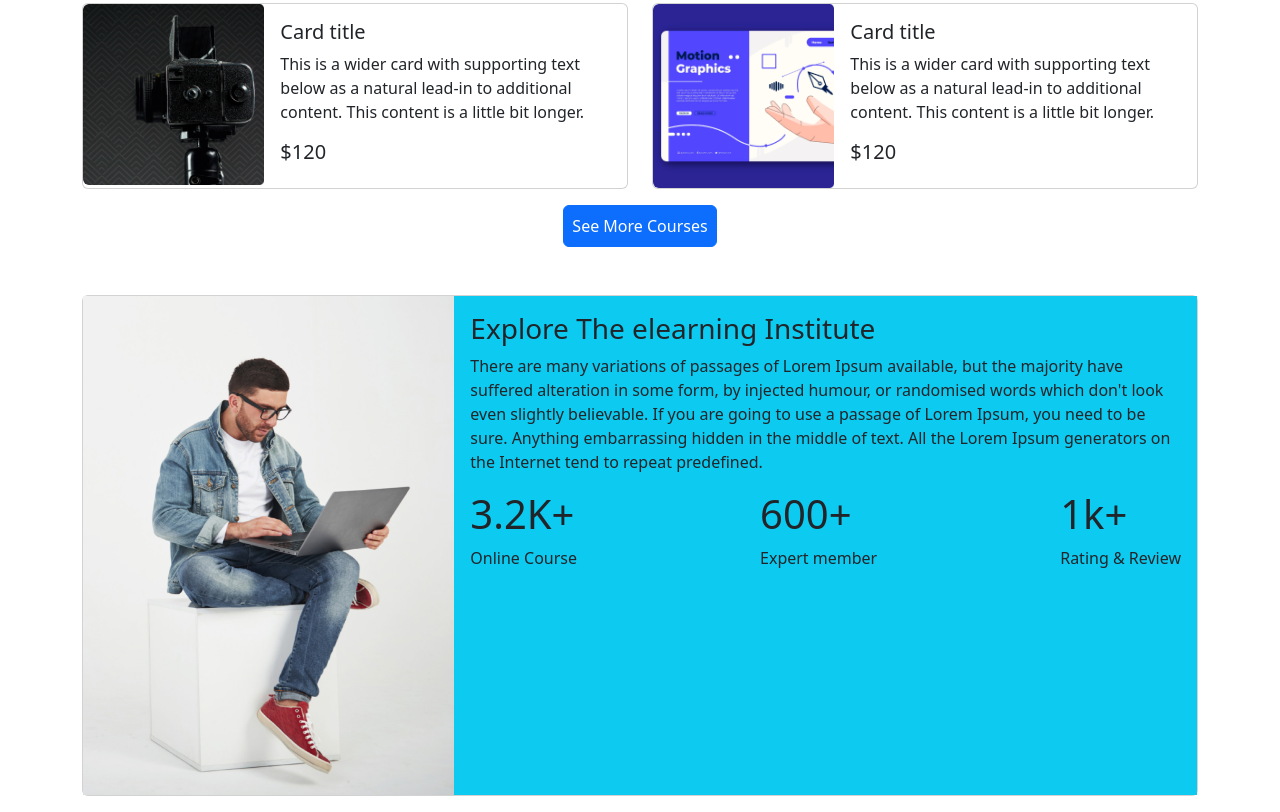
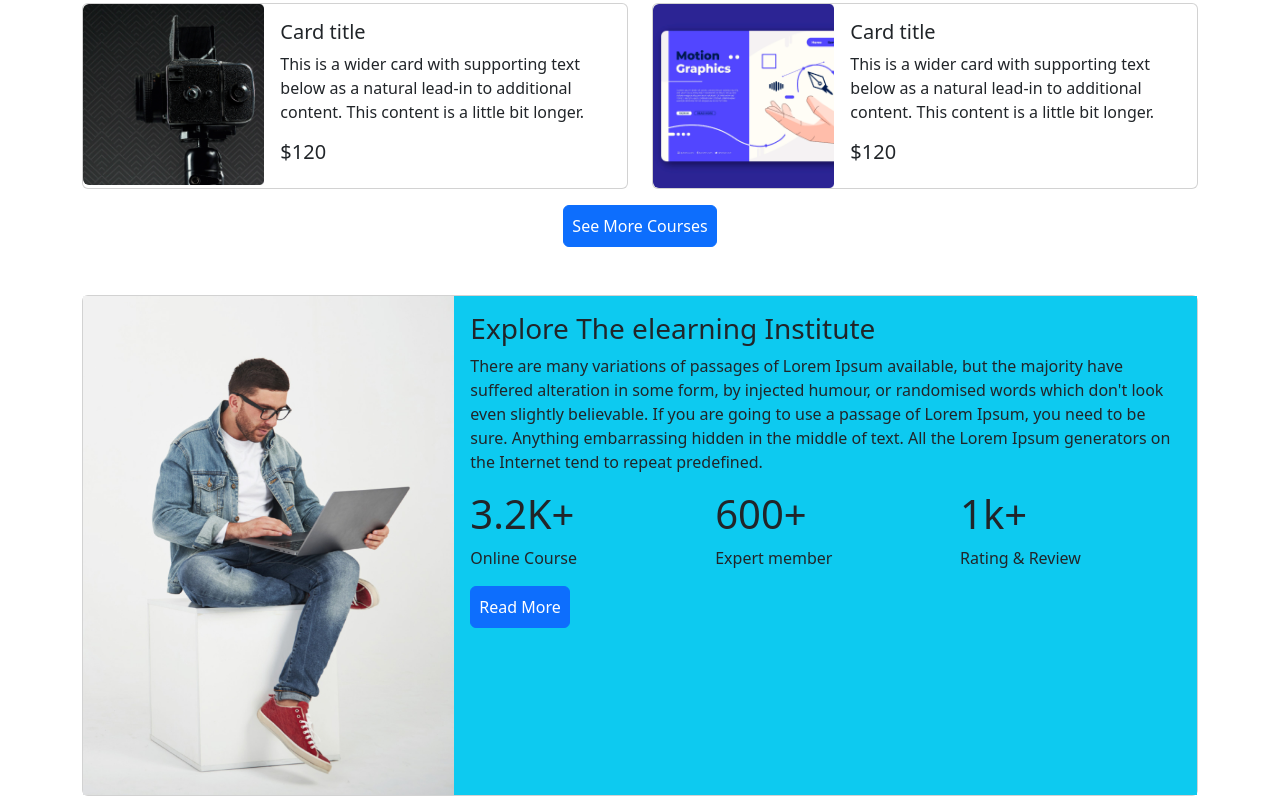
Before and after one commit to muhib95/udemy, a plain HTML site: page index.html in a window 1280 px wide. Shown: the part 1117-1929 px from the top of the page. Drawn offline with nearby package versions, Linux system fonts and the light colour scheme.

Commit message:
some modify of elearning part

```diff
--- a/index.html
+++ b/index.html
@@ -206,21 +206,29 @@
               to use a passage of Lorem Ipsum, you need to be sure.
               Anything embarrassing hidden in the middle of text. All the Lorem Ipsum
               generators on the Internet tend to repeat predefined.</p>
-              <div class="d-flex justify-content-between">
-                <div>
+
+              <div class="row row-cols-2 row-cols-md-2 row-cols-lg-3">
+                <div class="col"><div>
                   <h1>3.2K+</h1>
                   <p>Online Course</p>
-                </div>
-
-                <div>
+                </div></div>
+                <div class="col"> <div>
                   <h1>600+</h1>
                   <p>Expert member</p>
-                </div>
-                <div>
+                </div></div>
+                <div class="col"><div>
                   <h1>1k+</h1>
                   <p>Rating & Review</p>
-                </div>
+                </div></div>
+
               </div>
+              <div >
+                <a class="btn btn-primary p-2" href="#">Read More</a>
+
+              </div>
+
+              </div>
+
           </div>
         </div>
       </div>
```
